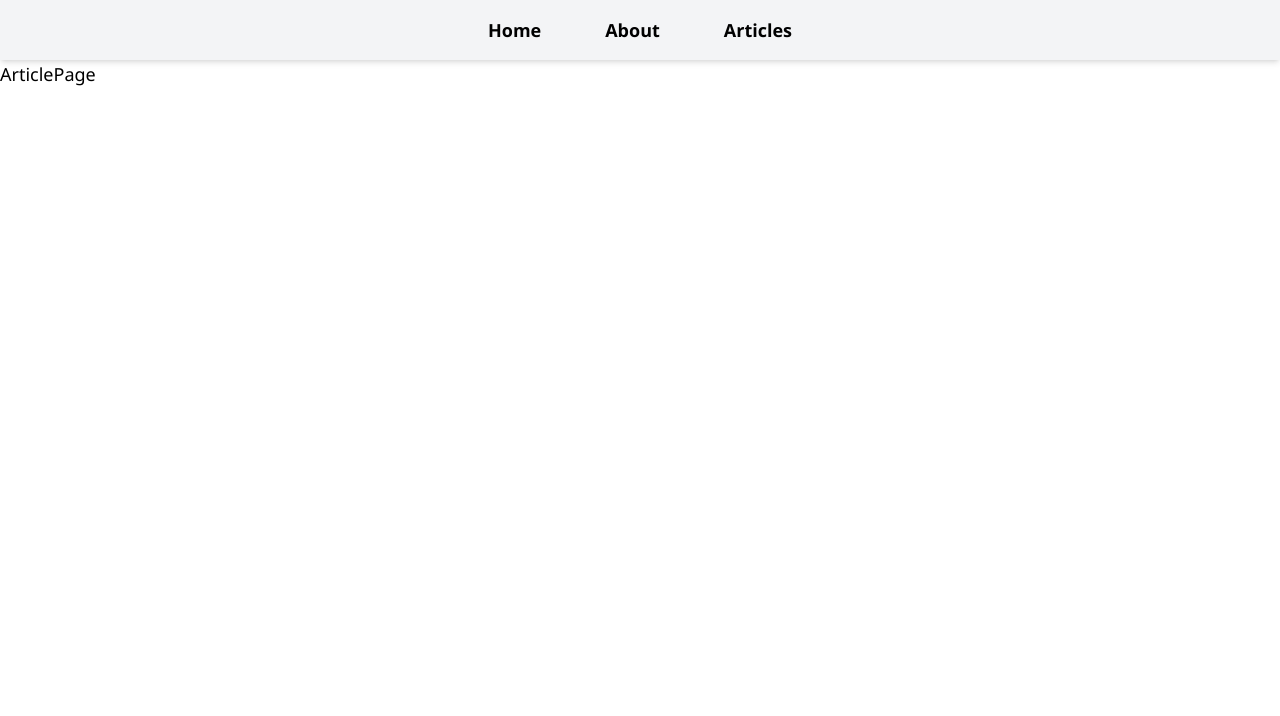
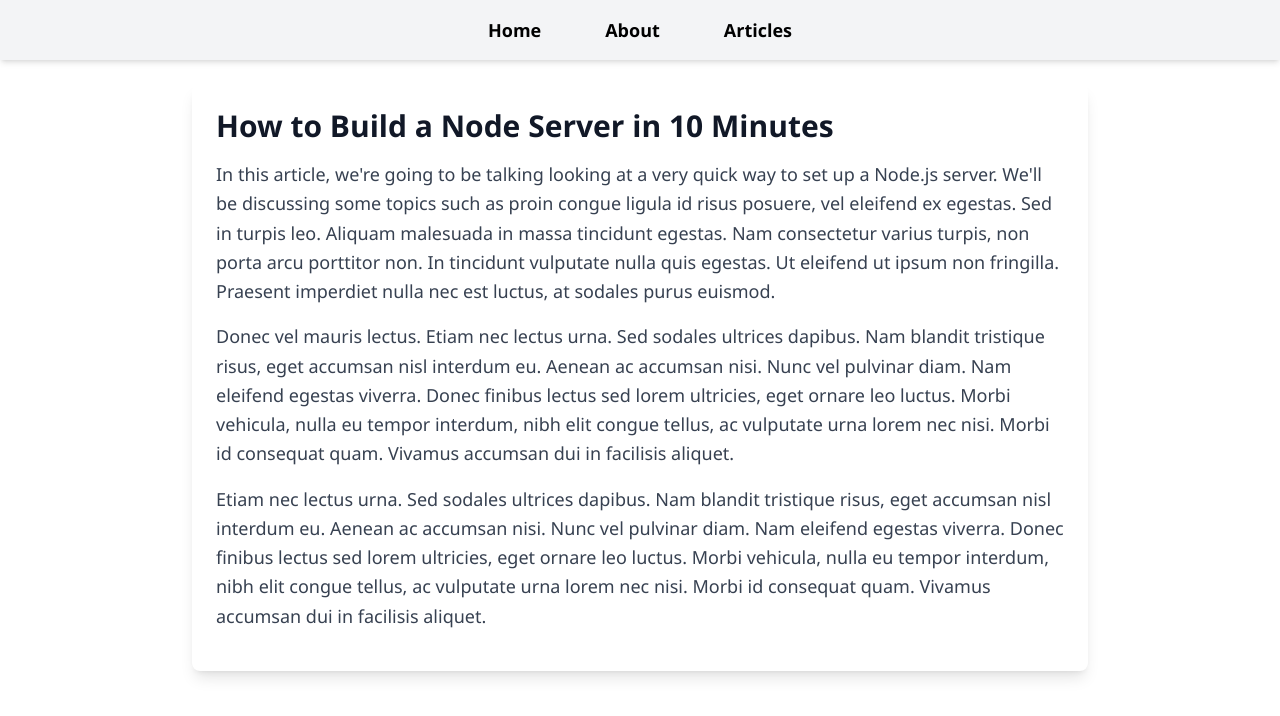
Before and after one commit to youtlane/blog, a React (Create React App) app: page /articles/learn-node in a window 1280 px wide. Shown: the top 716 px of the page. Built offline with nearby package versions, Linux system fonts and the light colour scheme.

Commit message:
feat: display article page

```diff
--- a/src/pages/ArticlePage.js
+++ b/src/pages/ArticlePage.js
@@ -1,7 +1,19 @@
-import React from 'react'
+import React from 'react';
+import { useParams } from 'react-router-dom';
+import articles from './article-content';
 
-export default function ArticlePage() {
-  return (
-    <div>ArticlePage</div>
-  )
+const ArticlePage = () =>{
+  const {articleId} = useParams();
+  const article = articles.find(article => article.name === articleId);
+  return(
+    <article className="max-w-4xl mx-auto p-6 m-6 bg-white shadow-lg rounded-lg">
+      <h1 className="text-3xl font-bold text-gray-900 mb-4">{article.title}</h1>
+      {article.content.map((paragraph, index) => (
+        <p key={index} className="text-lg text-gray-700 leading-relaxed mb-4">
+          {paragraph}
+        </p>
+      ))}
+    </article>
+  );
 }
+export default ArticlePage;
```
